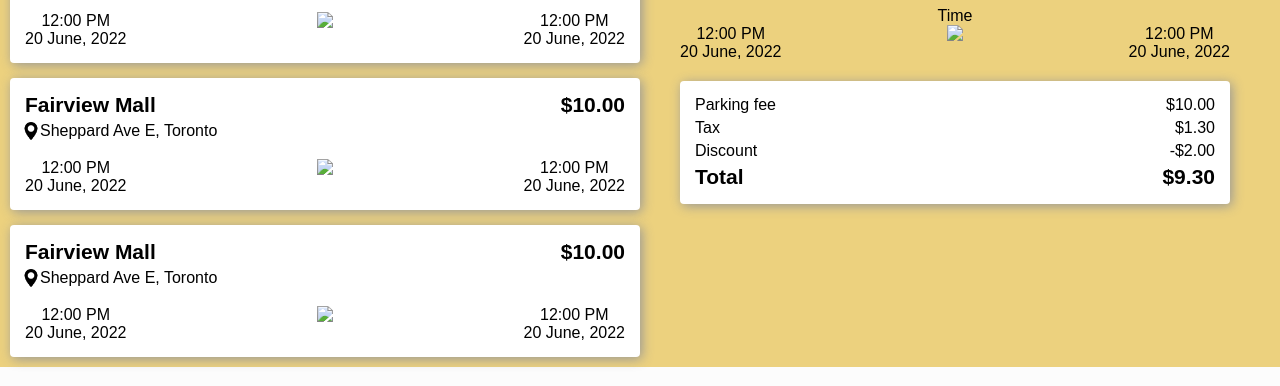
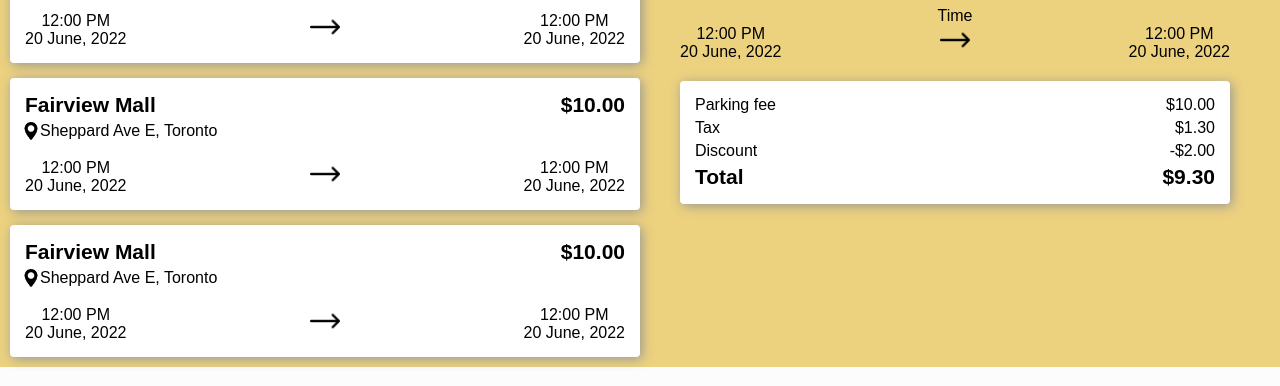
Before and after one commit to deekshith024/IOS_Marvels_Parking_Seeker_FP, a plain HTML site: page bookings.html in a window 1280 px wide. Shown: the part 233-619 px from the top of the page. Drawn offline with Linux system fonts and the light colour scheme.

Commit message:
- images sources fixes for bookings page

```diff
--- a/bookings.html
+++ b/bookings.html
@@ -141,7 +141,7 @@
                                                 <div>12:00 PM</div>
                                                 <div>20 June, 2022</div>
                                             </div>
-                                            <div><img class="arrow-width" src="./right-arrow.png"></div>
+                                            <div><img class="arrow-width" src="images/right-arrow.png"></div>
                                             <div>
                                                 <div>12:00 PM</div>
                                                 <div>20 June, 2022</div>
@@ -165,7 +165,7 @@
                                                 <div>12:00 PM</div>
                                                 <div>20 June, 2022</div>
                                             </div>
-                                            <div><img class="arrow-width" src="./right-arrow.png"></div>
+                                            <div><img class="arrow-width" src="images/right-arrow.png"></div>
                                             <div>
                                                 <div>12:00 PM</div>
                                                 <div>20 June, 2022</div>
@@ -189,7 +189,7 @@
                                                 <div>12:00 PM</div>
                                                 <div>20 June, 2022</div>
                                             </div>
-                                            <div><img class="arrow-width" src="./right-arrow.png"></div>
+                                            <div><img class="arrow-width" src="images/right-arrow.png"></div>
                                             <div>
                                                 <div>12:00 PM</div>
                                                 <div>20 June, 2022</div>
@@ -215,7 +215,7 @@
                                                     <div>12:00 PM</div>
                                                     <div>20 June, 2022</div>
                                                 </div>
-                                                <div><img class="arrow-width" src="./right-arrow.png"></div>
+                                                <div><img class="arrow-width" src="images/right-arrow.png"></div>
                                                 <div>
                                                     <div>12:00 PM</div>
                                                     <div>20 June, 2022</div>
```
